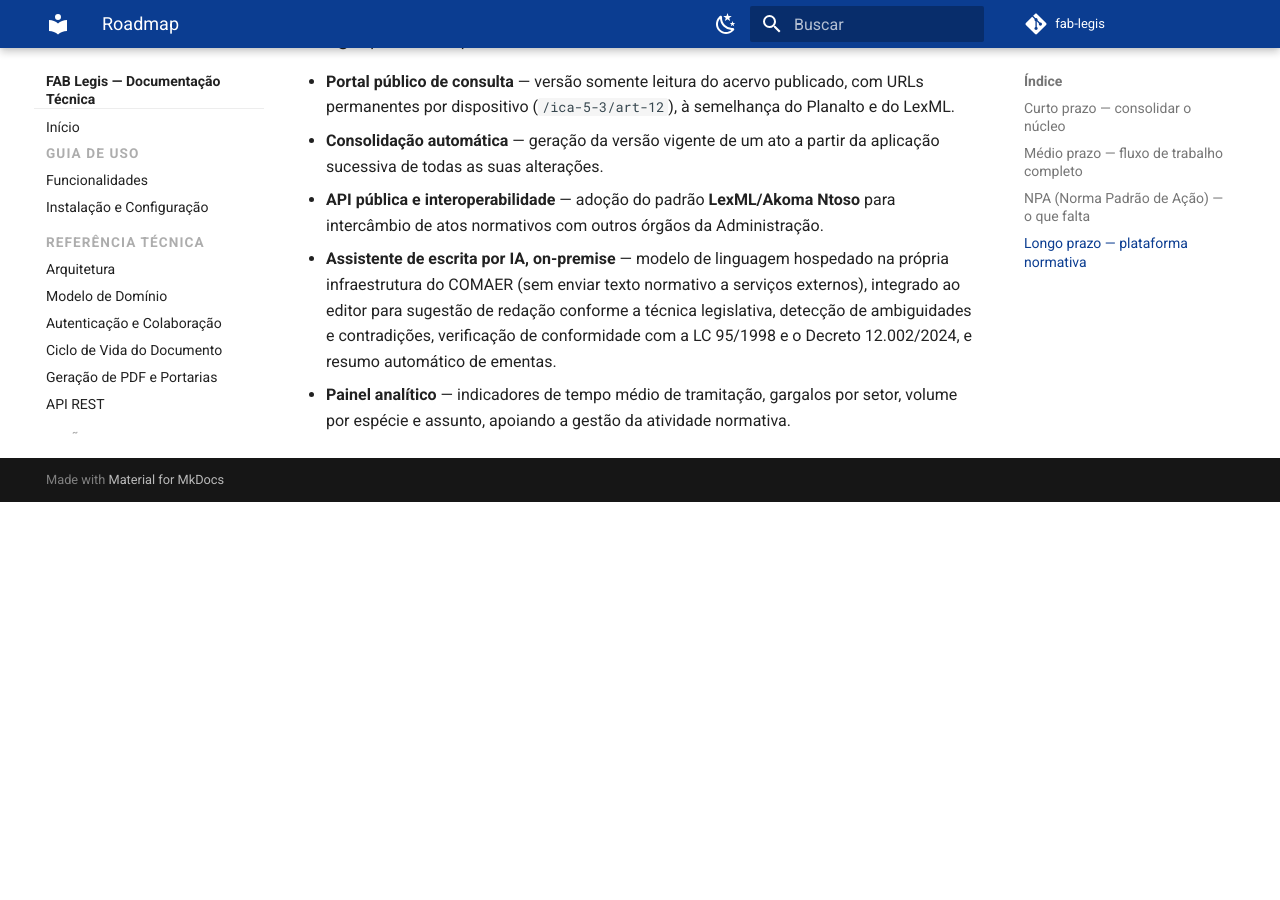
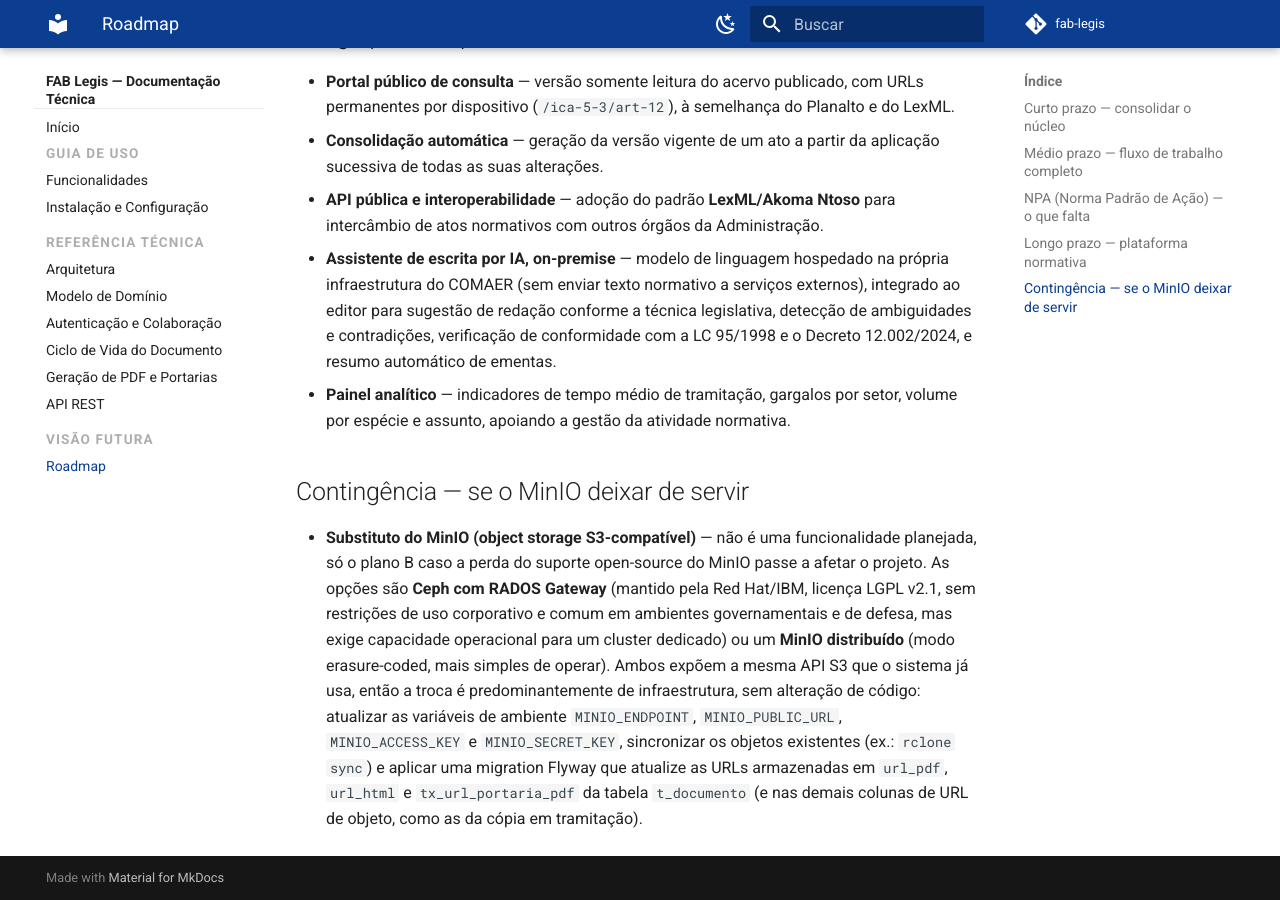
Before and after one commit to danielchipolesch/fab-legis, an MkDocs documentation site: the page built from docs/roadmap.md, in a window 1280 px wide and 900 px high, scrolled down 2983 px. Built offline with MkDocs 1.6.1 and Material for MkDocs 9.7.7, drawn with Linux system fonts in a browser that asks for light colours; comment, search, counter and statistics services are not loaded; before the commit the page ends 3485 px from its top, so only the background shows below that.

Commit message:
docs: devolve ao roadmap a nota de contingencia caso o MinIO deixe de servir
Co-Authored-By: Claude Sonnet 5.5 <noreply@anthropic.com>

```diff
--- a/docs/roadmap.md
+++ b/docs/roadmap.md
@@ -37,3 +37,7 @@ A NPA já funciona de ponta a ponta — criação, edição, PDF/HTML/prévia, p
 - **API pública e interoperabilidade** — adoção do padrão **LexML/Akoma Ntoso** para intercâmbio de atos normativos com outros órgãos da Administração.
 - **Assistente de escrita por IA, on-premise** — modelo de linguagem hospedado na própria infraestrutura do COMAER (sem enviar texto normativo a serviços externos), integrado ao editor para sugestão de redação conforme a técnica legislativa, detecção de ambiguidades e contradições, verificação de conformidade com a LC 95/1998 e o Decreto 12.002/2024, e resumo automático de ementas.
 - **Painel analítico** — indicadores de tempo médio de tramitação, gargalos por setor, volume por espécie e assunto, apoiando a gestão da atividade normativa.
+
+## Contingência — se o MinIO deixar de servir
+
+- **Substituto do MinIO (object storage S3-compatível)** — não é uma funcionalidade planejada, só o plano B caso a perda do suporte open-source do MinIO passe a afetar o projeto. As opções são **Ceph com RADOS Gateway** (mantido pela Red Hat/IBM, licença LGPL v2.1, sem restrições de uso corporativo e comum em ambientes governamentais e de defesa, mas exige capacidade operacional para um cluster dedicado) ou um **MinIO distribuído** (modo erasure-coded, mais simples de operar). Ambos expõem a mesma API S3 que o sistema já usa, então a troca é predominantemente de infraestrutura, sem alteração de código: atualizar as variáveis de ambiente `MINIO_ENDPOINT`, `MINIO_PUBLIC_URL`, `MINIO_ACCESS_KEY` e `MINIO_SECRET_KEY`, sincronizar os objetos existentes (ex.: `rclone sync`) e aplicar uma migration Flyway que atualize as URLs armazenadas em `url_pdf`, `url_html` e `tx_url_portaria_pdf` da tabela `t_documento` (e nas demais colunas de URL de objeto, como as da cópia em tramitação).
```
